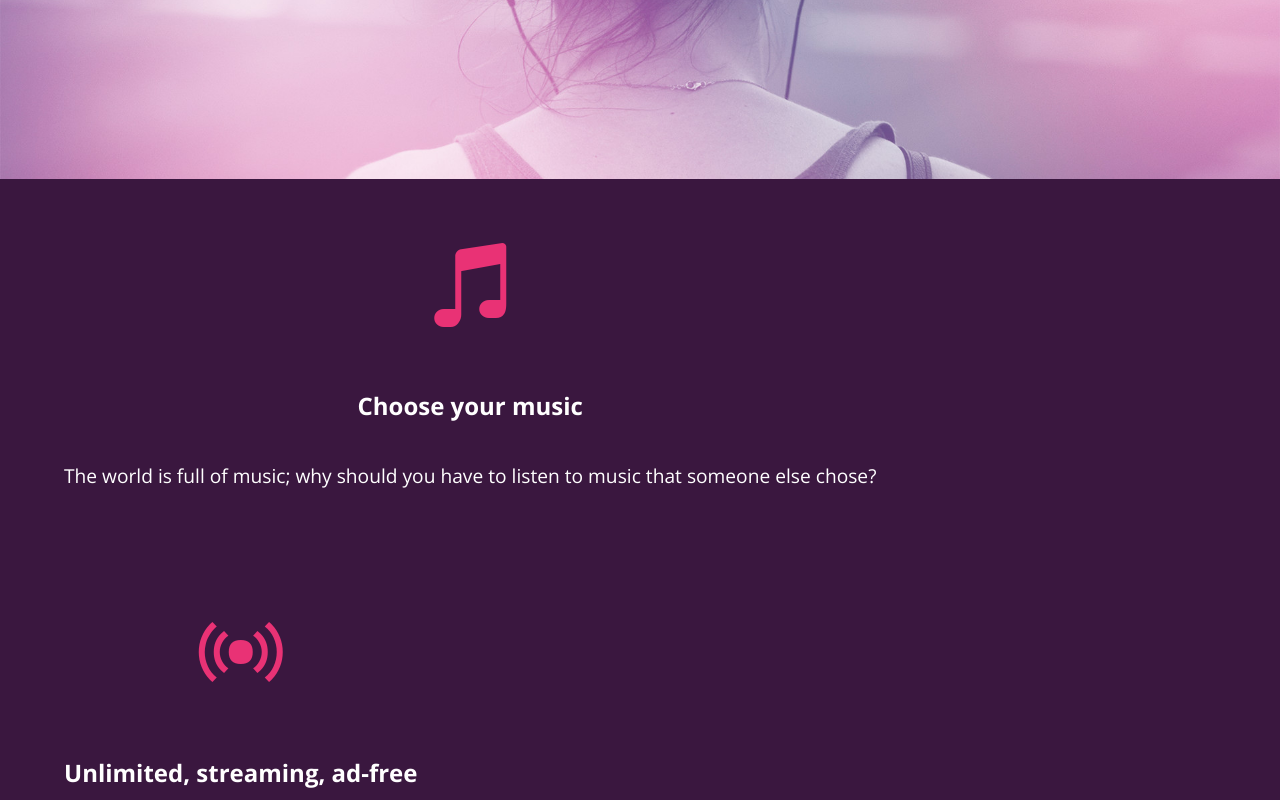
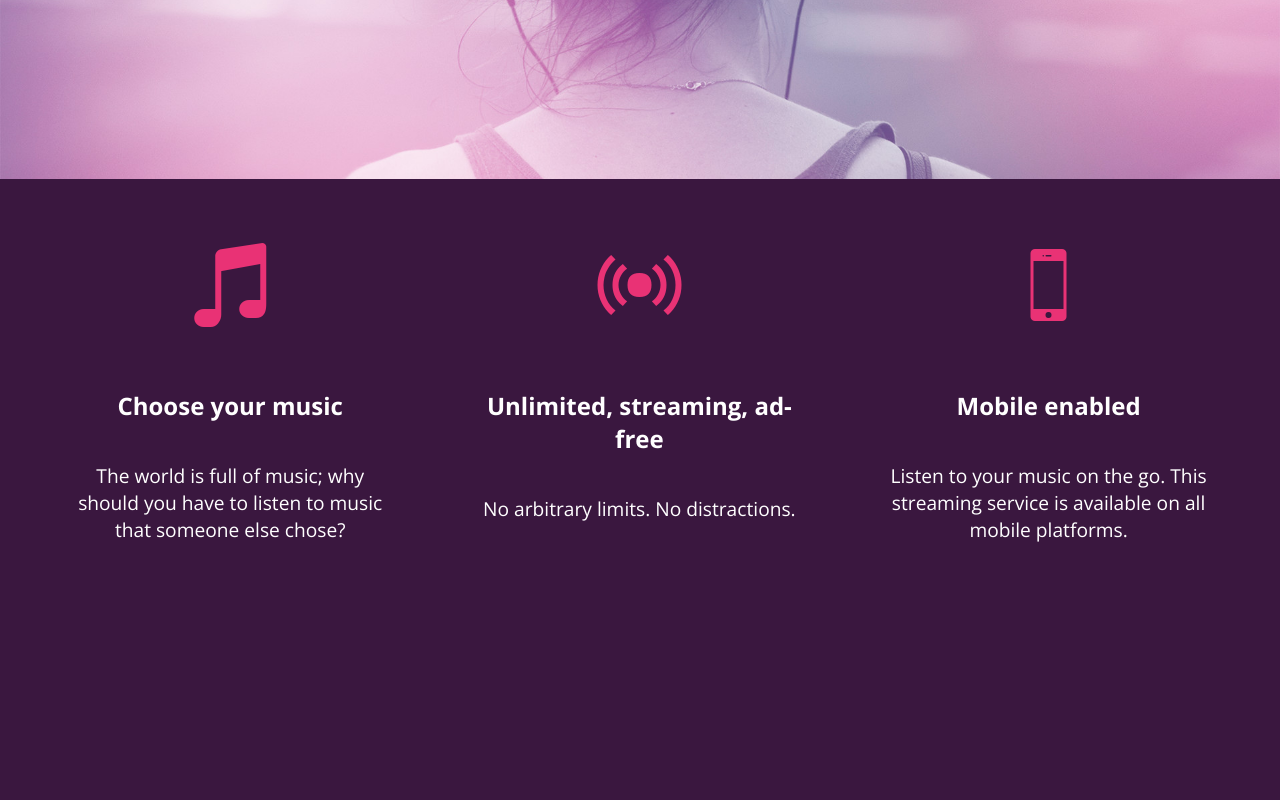
Before and after one commit to vanessalvarez8a/bloc-jam, a plain HTML site: page index.html in a window 1280 px wide. Shown: the part 521-1321 px from the top of the page. After the commit the page ends 1121 px from the top, so only its background shows below. Drawn offline with nearby package versions, Linux system fonts and the light colour scheme.

Commit message:
clearfix added on main.css

```diff
--- a/index.html
+++ b/index.html
@@ -22,7 +22,7 @@
         </section>
 
         <!-- Selling points -->
-        <section class="selling-points container">
+        <section class="selling-points container clearfix">
             <div class="point column third">
               <span class="ion-music-note"></span>
               <h5 class="point-title">Choose your music</h5>
--- a/styles/main.css
+++ b/styles/main.css
@@ -47,13 +47,13 @@ body {
   .column.two-thirds {
     width: 66.7%;
   }
-  .colum.half {
+  .column.half {
     width: 50%;
   }
-  .colum.third {
+  .column.third {
     width: 33.3%;
   }
-  .colum.fourth {
+  .column.fourth {
     width: 25%;
   }
   .column.flow-opposite {
@@ -67,3 +67,13 @@ body {
   font-size: 120%;
   }
 }
+
+.clearfix::before,
+.clearfix::after {
+  content: " ";
+  display: table;
+}
+
+.clearfix::after {
+  clear:both;
+}
```
